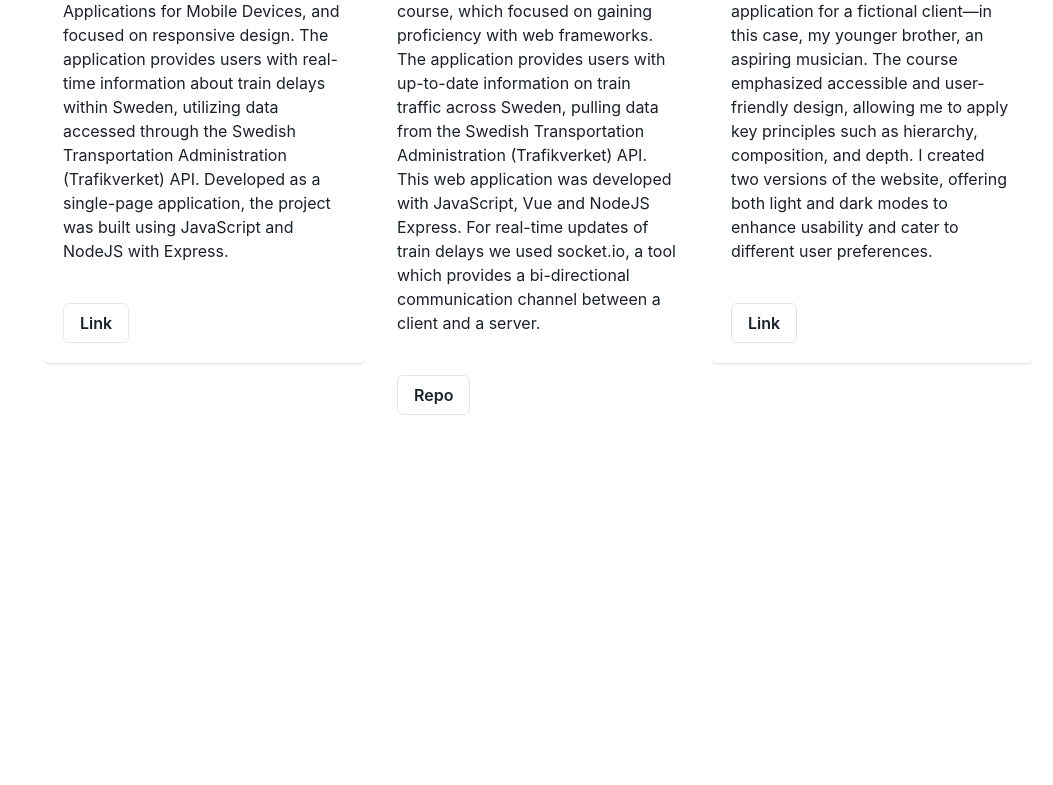
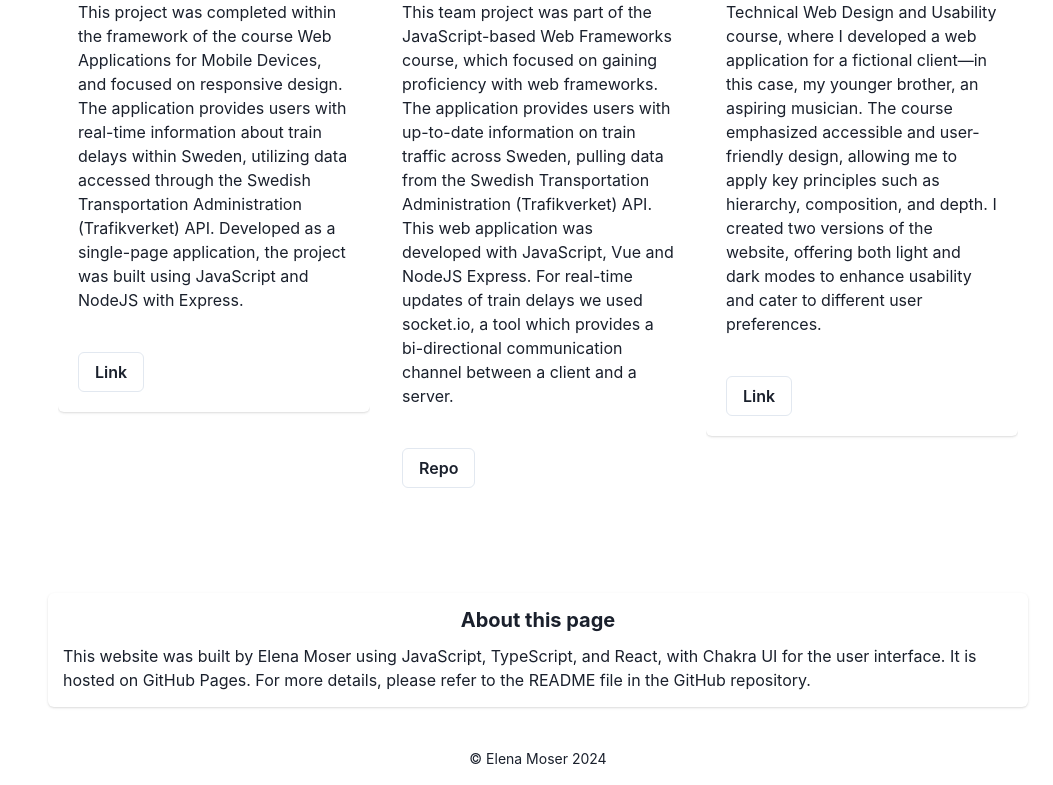
Before and after one commit to elemoser/elemoser.github.io, a React (Vite) app: page / in a window 1280 px wide. Shown: the part 2633-3418 px from the top of the page, without its empty margins (227-1280 px from the left). Before the commit the page ends 3088 px from the top, so only its background shows below. Built offline with nearby package versions, Linux system fonts and the light colour scheme.

Commit message:
Add page footer

```diff
--- a/src/App.tsx
+++ b/src/App.tsx
@@ -7,11 +7,13 @@ import {
   SimpleGrid,
   Box,
   Heading,
+  Card,
 } from "@chakra-ui/react";
 import Intro from "./components/Intro";
 import Project from "./components/Project";
 import Aside from "./components/Aside";
 import Data from "./data/data.json";
+import Footer from "./components/Footer";
 
 function App() {
   const firstName = "Elena";
@@ -97,7 +99,7 @@ function App() {
             </Stack>
           </Box>
           {/* <SkeletonText mt="4" noOfLines={4} spacing="4" skeletonHeight="2" /> */}
-          <Box id="projects" padding="10px">
+          <Box id="projects" padding="50px 25px">
             <Heading>Portfolio</Heading>
             <Text fontSize="xl">
               As a full-stack developer specializing in web technologies, I have
@@ -123,6 +125,22 @@ function App() {
               ))}
             </SimpleGrid>
           </Box>
+          <Box padding="25px">
+            <Card padding="15px">
+              <Stack spacing={3}>
+                <Heading size="md" textAlign="center">
+                  About this page
+                </Heading>
+                <Text>
+                  This website was built by {firstName + " " + lastName} using
+                  JavaScript, TypeScript, and React, with Chakra UI for the user
+                  interface. It is hosted on GitHub Pages. For more details,
+                  please refer to the README file in the GitHub repository.
+                </Text>
+              </Stack>
+            </Card>
+          </Box>
+          <Footer name={firstName + " " + lastName} />
         </GridItem>
       </Grid>
     </>
--- /dev/null
+++ b/src/components/Footer.tsx
@@ -0,0 +1,19 @@
+import { Center, Text } from "@chakra-ui/react";
+
+interface Props {
+  name: string;
+}
+
+const Footer = ({ name }: Props) => {
+  let currentYear = new Date().getFullYear();
+
+  return (
+    <Center padding="1em">
+      <Text fontSize="sm">
+        © {name} {currentYear}
+      </Text>
+    </Center>
+  );
+};
+
+export default Footer;
```
